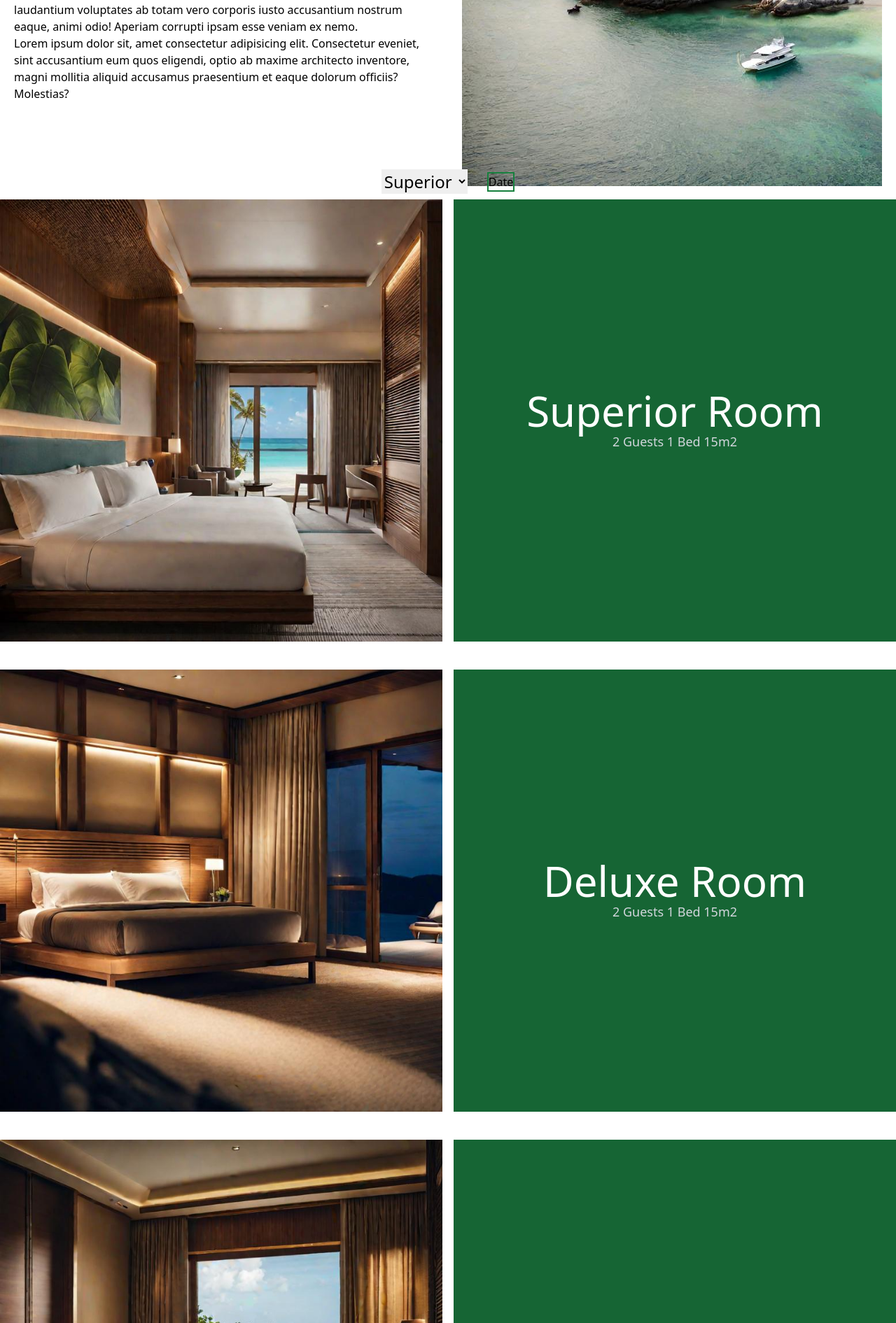
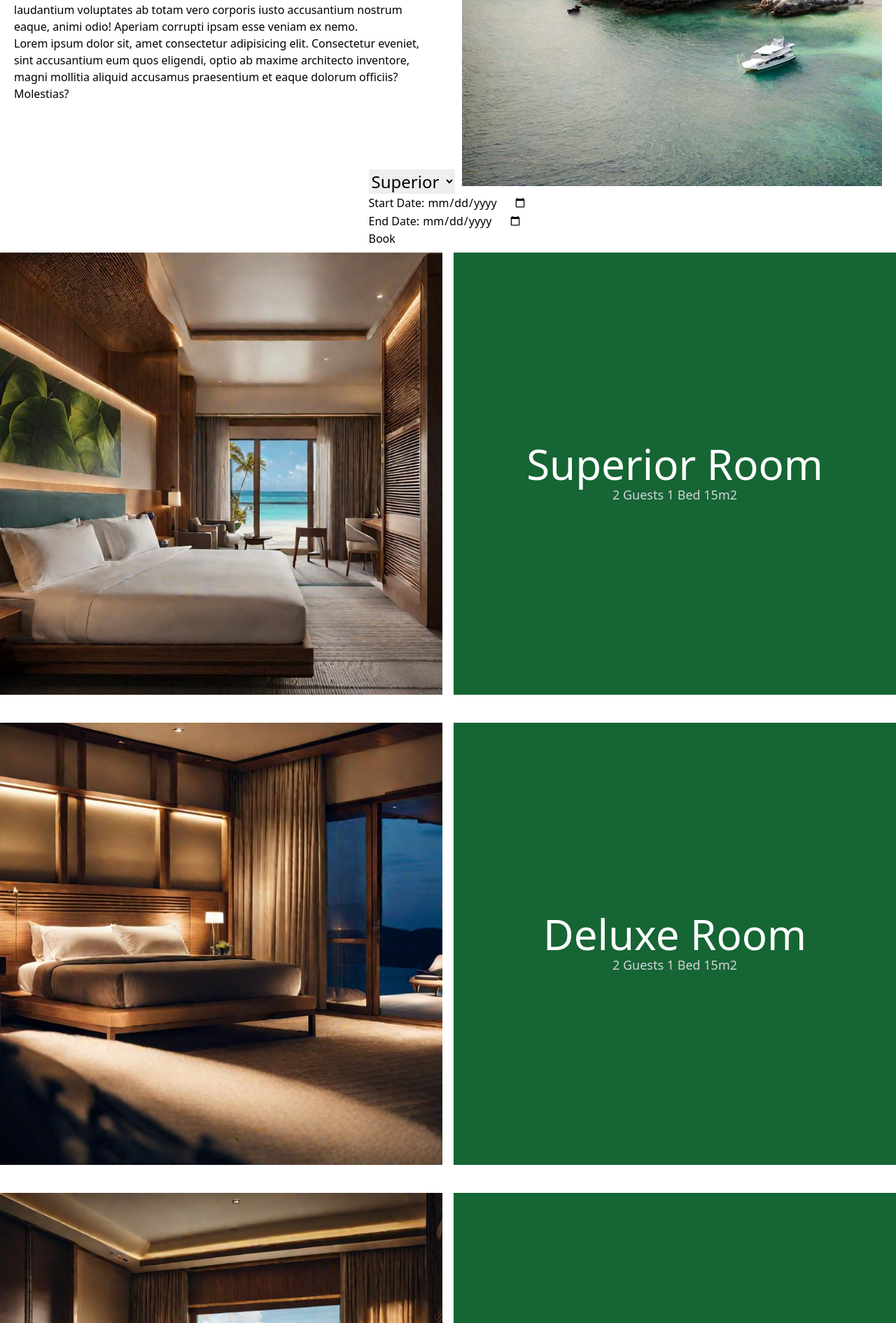
Before and after one commit to OsborneLinus/yrgopelago, a PHP site: page / in a window 1280 px wide. Shown: the part 1806-3697 px from the top of the page at 70% size. Run offline with PHP 8.4, Linux system fonts and the light colour scheme; data that the repository does not hold is empty; some libraries are stand-ins or nearby versions.

Commit message:
Setup of input="date" calendar

```diff
--- a/bookings/bookableCell.php
+++ b/bookings/bookableCell.php
@@ -2,7 +2,6 @@
 
 declare(strict_types=1);
 session_start();
-
 
 class BookableCell
 {
@@ -49,27 +48,45 @@ class BookableCell
         }
 
 
-        if (isset($_SESSION['email']) && isset($_SESSION['name'])) {
-            $date = $_SESSION['date'];
+        if (isset($_POST['startDate']) && isset($_POST['endDate'])) {
+            $startDate = $_POST['startDate'];
+            $endDate = $_POST['endDate'];
             $email = $_SESSION['email'];
             $name = $_SESSION['name'];
-            $this->addBooking($date, $email, $name);
+
+            $dates = $this->generateDates($startDate, $endDate);
+
+            foreach ($dates as $date) {
+                $this->addBooking($date, $email, $name);
+            }
 
             header('Location: ../mailersend/emailsend.php');
             unset($_SESSION['email']);
             unset($_SESSION['name']);
-            unset($_SESSION['date']);
         }
+    }
+    public function generateDates(string $startDate, string $endDate): array
+    {
+
+        $dates = [];
+        $startingDate = new DateTime($startDate);
+        $endDate = new DateTime($endDate);
+        while ($startingDate < $endDate) {
+            $dates[] = $startingDate->format('Y-m-d');
+            $startingDate->modify('+1 day');
+        }
+
+        return $dates;
     }
 
     private function openCell(string $date): string
     {
-        return '<div class="open">' . $this->bookingForm($date) . '</div>';
+        return '<input type="checkbox" name="date[]" value="' . $date . '">';
     }
 
     private function bookedCell(string $date): string
     {
-        return '<div class="booked">' . $this->deleteForm($this->bookingId($date)) . '</div>';
+        return '<div class="booked" style="background-color: gray;">' . $this->deleteForm($this->bookingId($date)) . '</div>';
     }
 
     private function isDateBooked(string $date): bool
@@ -110,12 +127,12 @@ class BookableCell
 
     private function bookingForm(string $date): string
     {
-        return
-            '<form  method="post" action="' . $this->currentURL . '">' .
-            '<input type="hidden" name="add" />' .
-            '<input type="hidden" name="date" value="' . $date . '" />' .
-            '<input class="submit" type="submit" value="Book" />' .
-            '</form>';
+        return '
+        <form method="post" action="' . $this->currentURL . '">
+            <input type="hidden" name="book" value="' . $date . '" />
+            <input type="submit" value="Book" />
+        </form>
+    ';
     }
 
     private function deleteForm(int $id): string
--- a/bookings/calendar.php
+++ b/bookings/calendar.php
@@ -1,18 +1,9 @@
 <?php
+
+declare(strict_types=1);
 
 class Calendar
 {
-    /*
-                    * Constructor
-                    */
-    public function __construct()
-    {
-        $this->naviHref = htmlentities($_SERVER['PHP_SELF']);
-    }
-
-    public $cellContent = '';
-    protected $observers = array();
-
     private $dayLabels = ["Mon", "Tue", "Wed", "Thu", "Fri", "Sat", "Sun"];
     private $currentYear = 0;
     private $currentMonth = 0;
@@ -22,22 +13,18 @@ class Calendar
     private $sundayFirst = true;
     private $naviHref = null;
 
-    /*
-                    * @return void
-                    * @access public
-                    */
+    public function __construct()
+    {
+        $this->naviHref = htmlentities($_SERVER['PHP_SELF']);
+    }
 
+    public $cellContent = '';
+    protected $observers = array();
 
     public function attachObserver($type, $observer)
     {
         $this->observers[$type][] = $observer;
     }
-
-
-    /*
-                    * @return void
-                    * @access public
-                    */
 
     public function notifyObserver($type)
     {
@@ -52,20 +39,19 @@ class Calendar
     {
         return $this->currentDate;
     }
-    /*
-                    Set week labels' order.
-                    When it is set to false,
-                    monday will be listed as the first day.
-                    */
+
     public function setSundayFirst($bool = false)
     {
         $this->sundayFirst = $bool;
     }
 
-    /* print out the calendar
-                    */
-    public function show($month = null, $year = null, $attributes = false)
+    public function show($attributes = false)
     {
+        $month = 1;
+        $year = date("Y", time());
+
+        /*        Commented out code is for the calendar to render out information for more than just January, for the calendar to work forwards and backwards remove the comments, and also add $month = null, $year = null, as arguments before $attributes = false).
+
         if (null == $year && isset($_GET['year'])) {
             $year = $_GET['year'];
         } else if (null == $year) {
@@ -76,33 +62,39 @@ class Calendar
             $month = $_GET['month'];
         } else if (null == $month) {
             $month = date("m", time());
-        }
+        } */
 
         $this->currentYear = $year;
         $this->currentMonth = $month;
         $this->daysInMonth = $this->_daysInMonth($month, $year);
 
-        $content = '<div id="calendar">' .
-            '<div class="box">' .
-            $this->_createNavi() .
-            '</div>' .
-            '<div class="box-content">' .
-            '<ul class="label">' . $this->_createLabels() . '</ul>';
-        $content .= '<div class="clear"></div>';
-        $content .= '<ul class="dates">';
+        ob_start();
+?>
+        <div id="calendar">
+            <div class="box">
+                <?php echo $this->_createNavi(); ?>
+            </div>
+            <div class="box-content">
+                <ul class="label">
+                    <?php echo $this->_createLabels(); ?>
+                </ul>
+                <div class="clear"></div>
+                <ul class="dates">
+                    <?php
+                    for ($i = 0; $i < $this->_weeksInMonth($month, $year); $i++) {
+                        for ($j = 1; $j <= 7; $j++) {
+                            echo $this->_showDay($i * 7 + $j, $attributes);
+                        }
+                    }
+                    ?>
+                </ul>
+                <div class="clear"></div>
+            </div>
+        </div>
+    <?php
 
-        for ($i = 0; $i < $this->_weeksInMonth($month, $year); $i++) {
-            for ($j = 1; $j <= 7; $j++) {
-                $content .= $this->_showDay($i * 7 + $j, $attributes);
-            }
-        }
-        $content .= '</ul>';
-        $content .= '<div class="clear"></div>';
-        $content .= '</div>';
-        $content .= '</div>';
-        return $content;
+        return ob_get_clean();
     }
-    /* Create the li element for ul */
 
     private function _showDay($cellNumber, $attributes = false)
     {
@@ -126,12 +118,7 @@ class Calendar
         return '<li id="li-' . $this->currentDate . '" class="' . ($cellNumber % 7 == 1 ? 'start ' : ($cellNumber % 7 == 0 ? 'end ' : '')) .
             ($cellContent == null ? 'mask' : '') . '">' . ($this->currentDay > 0 ? $this->currentDay : '') . '<br>' . $cellContent . '</li>';
     }
-    /**
-     * create navigation
-     *
-     * @return              string
-     * @access              private
-     */
+
     private function _createNavi()
     {
         $nextMonth = $this->currentMonth == 12 ? 1 : intval($this->currentMonth) + 1;
@@ -140,18 +127,20 @@ class Calendar
         $preMonth = $this->currentMonth == 1 ? 12 : intval($this->currentYear) - 1;
         $preYear = $this->currentMonth == 1 ? intval($this->currentYear) - 1 : $this->currentYear;
 
-        return
-            '<div class="header">' . '<a class="prev href="' . $this->naviHref . '?month=' . sprintf('%02d', $preMonth) . '&year=' . $preYear . '">Prev</a>' . '<span class="title">' . date('Y M', strtotime($this->currentYear . '-' . $this->currentMonth . '-1')) . '</span>' .
-            '<a class="next" href="' . $this->naviHref . '?month=' . sprintf("%02d", $nextMonth) . '&year=' . $nextYear . '">Next</a>' .
-            '</div>';
+        ob_start();
+    ?>
+        <div class="header">
+            <span class="title"><?php echo date('Y M', strtotime($this->currentYear . '-' . $this->currentMonth . '-1')); ?></span>
+
+            <!-- Commented out code is for the adding of the buttons "prev" and "next" in the calendar. But i only want to render out January which is why i remove the option to even have the prev and next buttons -->
+
+            <!--             <a class="prev" href="<?php /* echo $this->naviHref . '?month=' . sprintf('%02d', $preMonth) . '&year=' . $preYear; */ ?>">Prev</a>
+            <span class="title"><?php /* echo date('Y M', strtotime($this->currentYear . '-' . $this->currentMonth . '-1')); */ ?></span>
+            <a class="next" href="<?php /*  echo $this->naviHref . '?month=' . sprintf("%02d", $nextMonth) . '&year=' . $nextYear; */ ?>">Next</a> -->
+        </div>
+        <?php
+        return ob_get_clean();
     }
-
-    /**
-     * create calendar week labels
-     *
-     * @return              string
-     * @access              private
-     */
 
     private function _createLabels()
     {
@@ -165,19 +154,14 @@ class Calendar
             $this->dayLabels[0] = $temp;
         }
 
-        $content = '';
+        ob_start();
         foreach ($this->dayLabels as $index => $label) {
-            $content .= '<li class="' . ($index == 6 ? 'end title' : 'start title') . 'title">' . $label . '</li>';
+        ?>
+            <li class="<?php echo ($index == 6 ? 'end title' : 'start title'); ?>title"><?php echo $label; ?></li>
+<?php
         }
-        return $content;
+        return ob_get_clean();
     }
-    /**
-     * create content for li element
-     *
-     * @param array
-     * @return              string
-     * @access              private
-     */
 
     private function _createCellContent($attributes)
     {
@@ -189,15 +173,6 @@ class Calendar
         return $this->cellContent;
     }
 
-    /**
-     * calculate number of weeks in a particular month
-     *
-     * @param number
-     * @param number
-
-     * @access              private
-     */
-
     private function _weeksInMonth($month = null, $year = null)
     {
         if (null == ($year)) {
@@ -206,8 +181,6 @@ class Calendar
         if (null == $month) {
             $month = date("m", time());
         }
-
-        // Find the number of weeks in this month
 
         $daysInMonth = $this->_daysInMonth($month, $year);
 
@@ -222,14 +195,6 @@ class Calendar
         }
         return $numOfWeeks;
     }
-    /**
-     * calculate number of days in a particular month
-     *
-     * @param number
-     * @param number
-     * @return              number
-     * @access              private
-     */
 
     private function _daysInMonth($month = null, $year = null)
     {
--- a/bookings/curl.php
+++ b/bookings/curl.php
@@ -1,8 +1,6 @@
 <?php
 class CurlHandling
 {
-
-
     public function transferCode($transferCode, $totalcost)
     {
         $data = [
--- a/index.php
+++ b/index.php
@@ -50,15 +50,29 @@ error_reporting(E_ALL); ?>
         </div>
     </section>
     <section class="flex justify-center items-center gap-7 m-2 ">
-        <select class="w-fit text-2xl">
-            <option value="superior">Superior</option>
-            <option value="deluxe">Deluxe</option>
-            <option value="standard">Standard</option>
-        </select>
-        <button id="showCalendar" class=" border-2 border-green-700">Date</button>
+        <form action="input.php" method="post">
+            <select name="roomType" class="w-fit text-2xl">
+                <option value="superior">Superior</option>
+                <option value="deluxe">Deluxe</option>
+                <option value="standard">Standard</option>
+            </select>
+            <div class="">
+                <label for="startDate">Start Date:
+                    <input type="date" name="startDate">
+                </label>
+            </div>
+            <div>
+                <label for="endDate">End Date:
+                    <input type="date" name="endDate">
+                </label>
+            </div>
+            <button type="submit">Book</button>
+        </form>
     </section>
-    <?php require 'bookings/rendercalendar.php';
-    ?>
+    <!--         <button id="showCalendar" class=" border-2 border-green-700">Date</button>
+ -->
+    <?php /* require 'bookings/rendercalendar.php';
+                 */ ?>
     <div>
         <div id="scrolling-section" class="relative">
             <div class="grid grid-cols-2 gap-4 text-center self-center">
--- a/mailersend/email.php
+++ b/mailersend/email.php
@@ -14,7 +14,7 @@ class MailersendWrapper
     {
 
 
-        $mailersend = new MailerSend(['api_key' => '#']);
+        $mailersend = new MailerSend(['api_key' => 'mlsn.a01e8af3952910b2353a27a7affecf391615d73cdf2569eee6c319066fbcc36d']);
 
         $recipients = [
             new Recipient($emailAddress, 'Recipient'),
```
Also changed, not shown: input.php (+30 -15 lines), bookings/processBooking.php (added).
